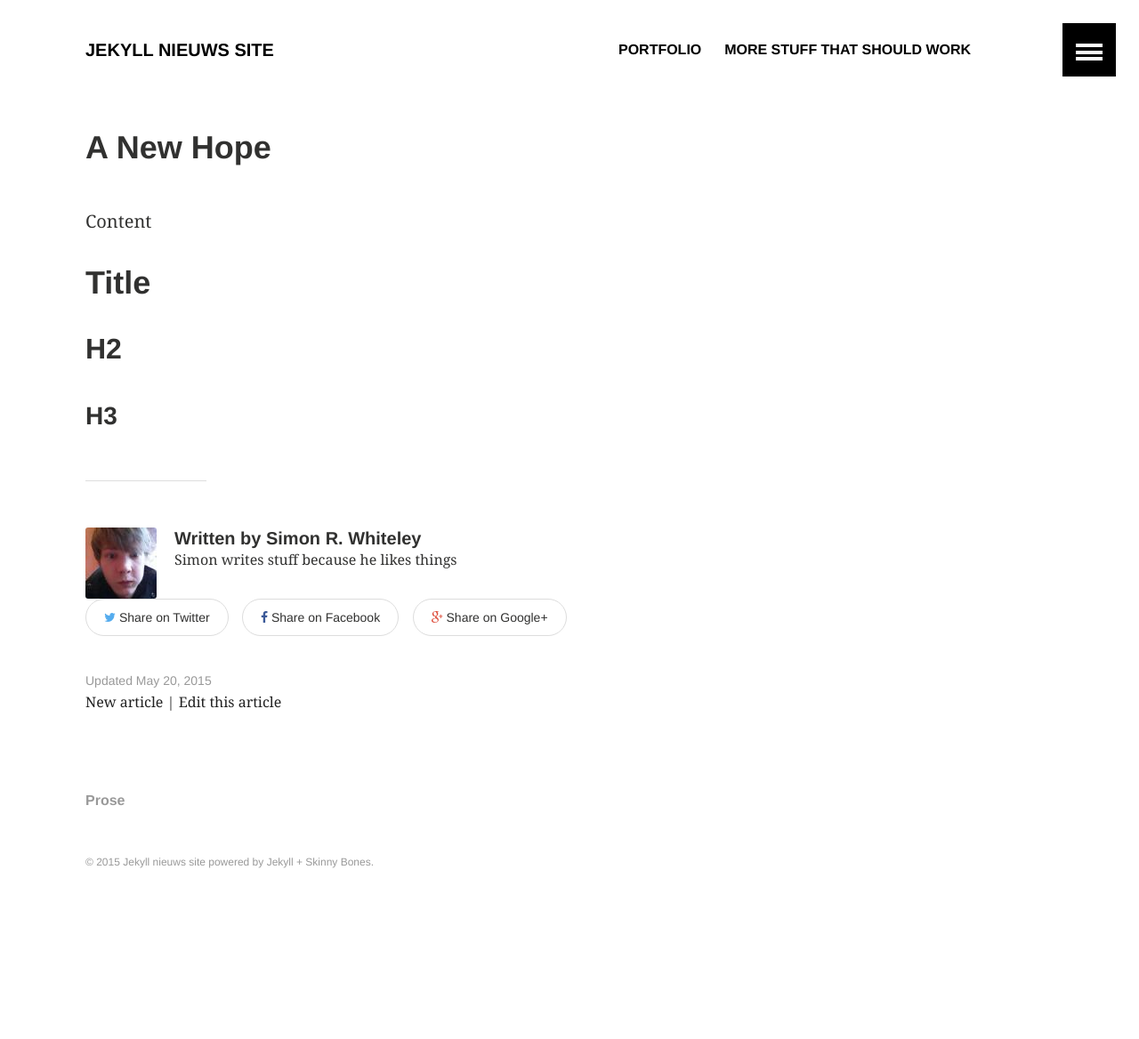
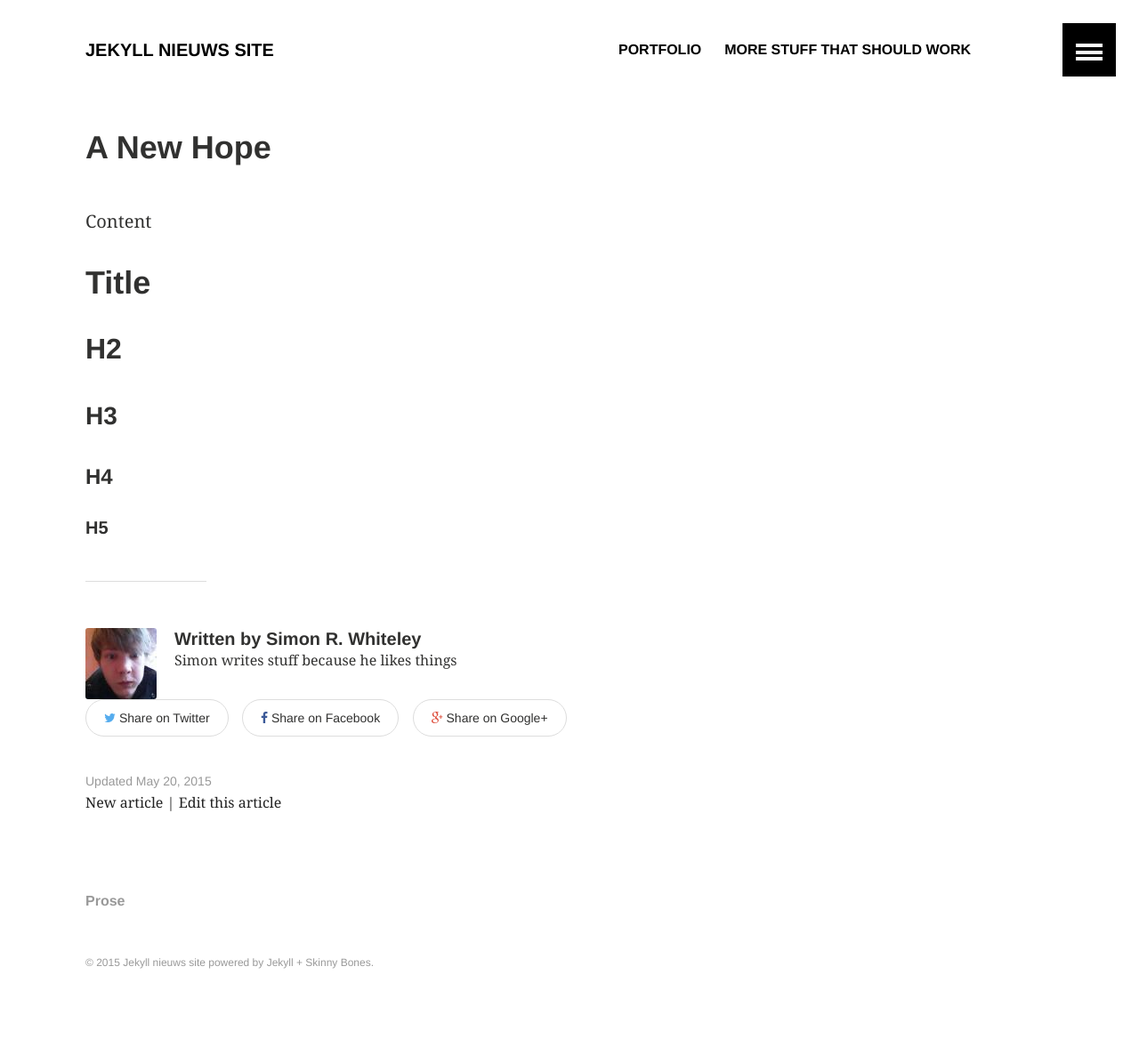
Before and after one commit to grandconjuration/YellowHumanSoftwareDocs, a Jekyll site: the page built from _posts/2015-05-20-a-new-hope.md, in a window 1280 px wide. Shown: the whole page at 89% size. Built offline with Jekyll 4.4.1, drawn with Linux system fonts in a browser that asks for light colours; before the commit the page ends 1055 px from its top, so only the background shows below that.

```diff
--- a/_posts/2015-05-20-a-new-hope.md
+++ b/_posts/2015-05-20-a-new-hope.md
@@ -4,6 +4,7 @@ published: true
 title: A New Hope
 modified: "2015-05-20 14:29:54 +0200"
 ---
+
 
 
 Content
@@ -13,3 +14,7 @@ Content
 ## H2
 
 ### H3
+
+#### H4
+
+##### H5
```
